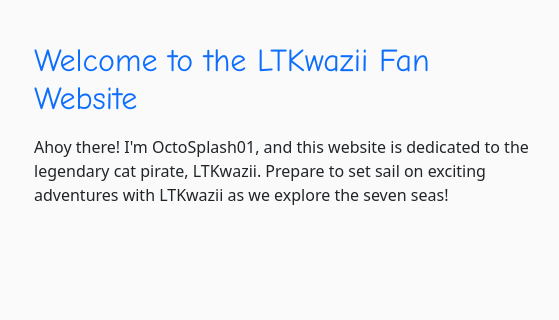
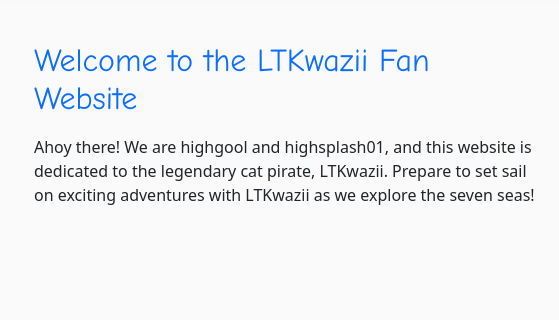
Before and after one commit to OctoSplash01/octosplash01.github.io, a plain HTML site: page index.html in a window 1280 px wide. Shown: the part 182-502 px from the top of the page, 88-647 px from the left. Drawn offline with nearby package versions, Linux system fonts and the light colour scheme.

Commit message:
Update index.html

```diff
--- a/index.html
+++ b/index.html
@@ -67,7 +67,7 @@
       <div class="row">
         <div class="col-md-6">
           <h2 class="text-primary">Welcome to the LTKwazii Fan Website</h2>
-          <p class="mt-3">Ahoy there! I'm OctoSplash01, and this website is dedicated to the legendary cat pirate, LTKwazii. Prepare to set sail on exciting adventures with LTKwazii as we explore the seven seas!</p>
+          <p class="mt-3">Ahoy there! We are highgool and highsplash01, and this website is dedicated to the legendary cat pirate, LTKwazii. Prepare to set sail on exciting adventures with LTKwazii as we explore the seven seas!</p>
         </div>
         <div class="col-md-6">
           <img src="https://i.pinimg.com/originals/bd/7b/b1/bd7bb1c94df2d6ea36c5b45606fa0012.png" alt="LTKwazii" class="img-fluid rounded-circle animate__animated animate__fadeIn">
```
